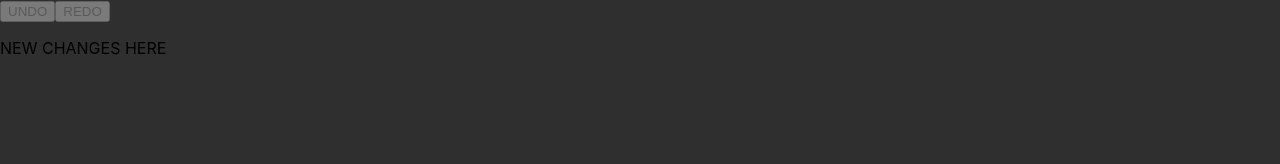
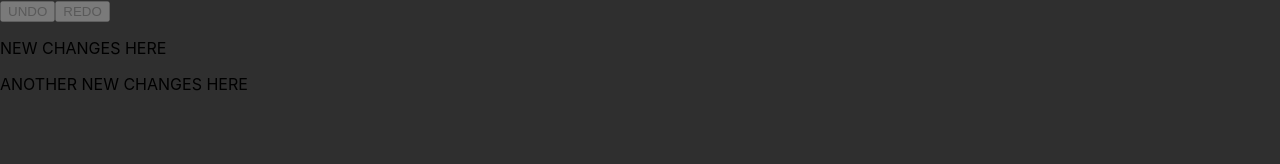
Before and after one commit to gabcamba/menard, a React (Create React App) app: page / in a window 1280 px wide. Shown: the top 164 px of the page. Built offline with nearby package versions, Linux system fonts and the light colour scheme.

Commit message:
- test push

```diff
--- a/src/App.js
+++ b/src/App.js
@@ -39,6 +39,7 @@ function App() {
         <button disabled={!popped.length} onClick={handleRedo}>REDO</button>
       </div>
       <p>NEW CHANGES HERE</p>
+      <p>ANOTHER NEW CHANGES HERE</p>
       <div className='points-container' onClick={handleClick}>
         {
           points.map(point => (
```
